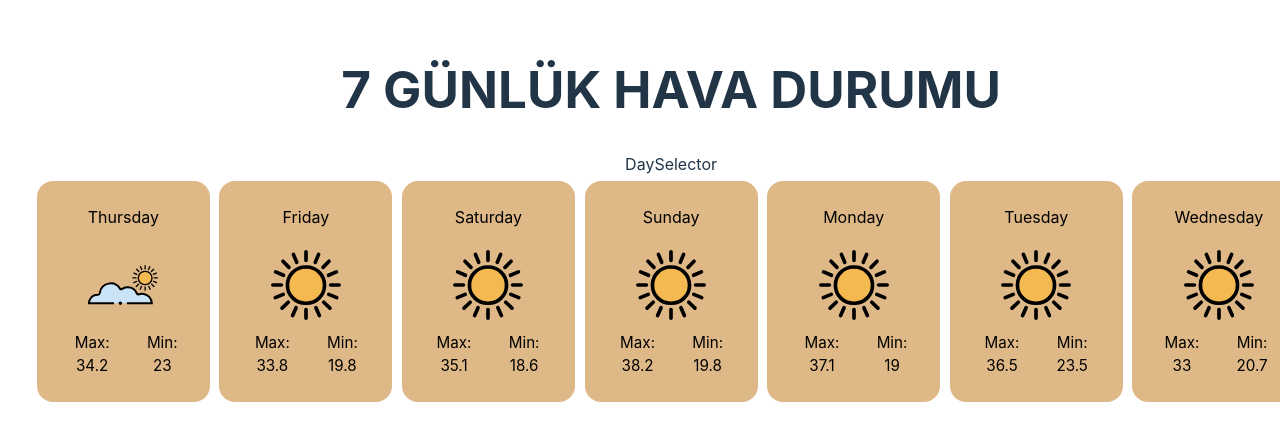
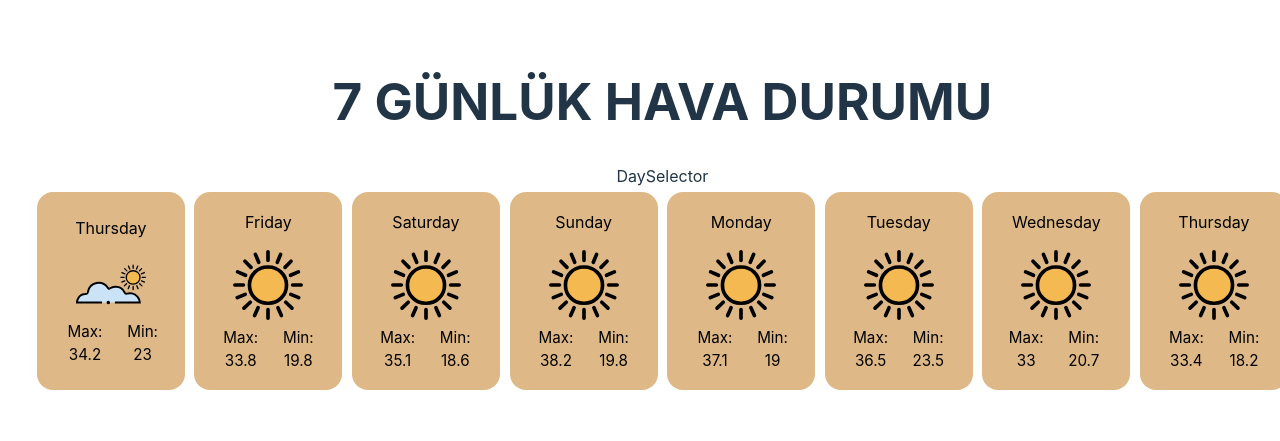
Before and after one commit to TunahanTuna/react-weather-app, a React (Vite) app: page / in a window 1280 px wide. Shown: the part 183-624 px from the top of the page. Built offline with nearby package versions, Linux system fonts and the light colour scheme; no server answers.

Commit message:
minor fixes

```diff
--- a/src/App.css
+++ b/src/App.css
@@ -57,7 +57,8 @@
   margin: 0.3em;
   padding: 1.5em;
   border-radius: 1em;
-  min-width: 125px;
+  width: 100px;
+  height: 150px;
 }
 .weather-subcontainer {
   display: flex;
--- a/src/components/WeatherContainer.jsx
+++ b/src/components/WeatherContainer.jsx
@@ -15,11 +15,9 @@ function WeatherContainer() {
         <DaySelector />
       </div>
       <div className="weather-main">
-        {weathers
-          .filter((w, index) => index != weathers.length - 1)
-          .map((w) => (
-            <WeatherItem key={w.datetime} weather={w} />
-          ))}
+        {weathers.map((w) => (
+          <WeatherItem key={w.datetime} weather={w} />
+        ))}
       </div>
     </div>
   );
```
